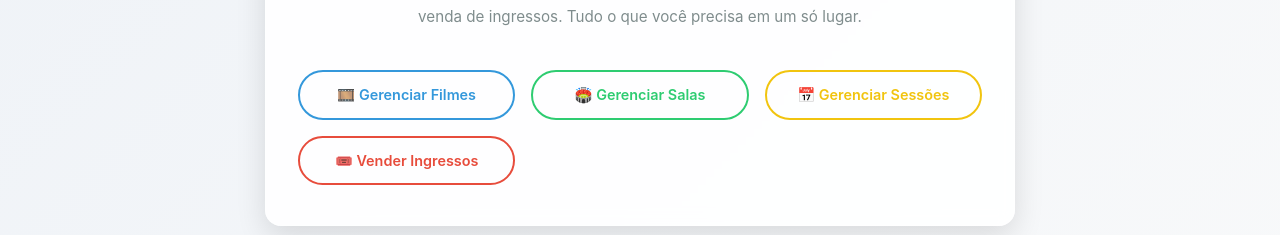
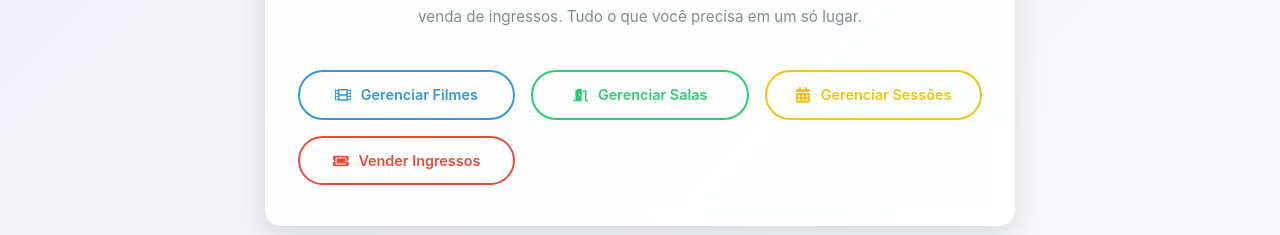
Before and after one commit to Beneguen75/Projeto-cinema, a React (Vite) app in the folder frontend/: page / in a window 1280 px wide. Shown: the part 432-667 px from the top of the page. Built offline with nearby package versions, Linux system fonts and the light colour scheme.

Commit message:
Update HomePage.tsx

```diff
--- a/frontend/src/pages/HomePage.tsx
+++ b/frontend/src/pages/HomePage.tsx
@@ -1,20 +1,16 @@
 import React from 'react';
 import { Link } from 'react-router-dom';
-import styles from './HomePage.module.css'; // Importa nosso CSS Module
+import styles from './HomePage.module.css';
+// Importando ícones do Font Awesome (parte do react-icons)
+import { FaFilm, FaDoorOpen, FaCalendarAlt, FaTicketAlt } from 'react-icons/fa';
 
-// A imagem original era: "https://cdn-icons-png.flaticon.com/512/4213/4213358.png"
-// Vamos decidir se e como vamos usar uma imagem. Por enquanto, vou deixá-la comentada.
-// Se quiser usar uma imagem local, coloque-a em 'frontend/public/images/'
-// e use o caminho como '/images/nome-da-imagem.png'
 // const cinemaImageUrl = "/images/cinema-home-icon.png";
 
 const HomePage: React.FC = () => {
   return (
     <div className={styles.homePageContainer}>
       <div className={styles.welcomeContent}>
-        {/* Se quiser reintroduzir uma imagem, poderia ser aqui ou como background */}
         {/* {cinemaImageUrl && <img src={cinemaImageUrl} alt="Ícone Cinema" className={styles.decorativeImage} />} */}
-
         <div className={styles.textBlock}>
           <h1 className={styles.title}>🎬 Bem-vindo ao Sistema de Gestão de Cinema</h1>
           <p className={styles.subtitle}>
@@ -27,16 +23,16 @@ const HomePage: React.FC = () => {
 
         <div className={styles.actionButtons}>
           <Link to="/filmes/cadastro" className={`${styles.actionButton} ${styles.filmesButton}`}>
-            🎞️ Gerenciar Filmes
+            <FaFilm className={styles.buttonIcon} /> Gerenciar Filmes
           </Link>
           <Link to="/salas/cadastro" className={`${styles.actionButton} ${styles.salasButton}`}>
-            🏟️ Gerenciar Salas
+            <FaDoorOpen className={styles.buttonIcon} /> Gerenciar Salas
           </Link>
           <Link to="/sessoes/cadastro" className={`${styles.actionButton} ${styles.sessoesButton}`}>
-            📅 Gerenciar Sessões
+            <FaCalendarAlt className={styles.buttonIcon} /> Gerenciar Sessões
           </Link>
           <Link to="/ingressos/venda" className={`${styles.actionButton} ${styles.ingressosButton}`}>
-            🎟️ Vender Ingressos
+            <FaTicketAlt className={styles.buttonIcon} /> Vender Ingressos
           </Link>
         </div>
       </div>
```
